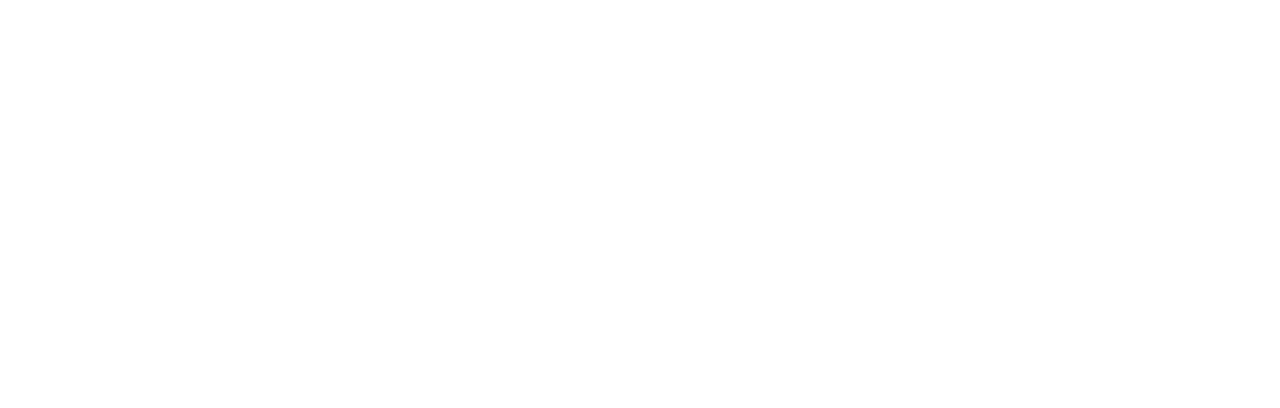
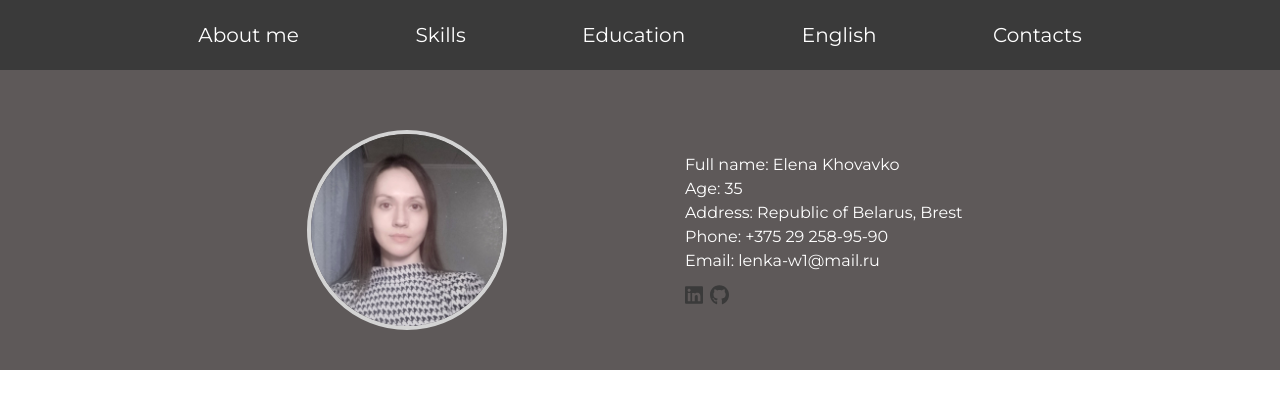
Before and after one commit to Lenka-W1/js-from-zero-to-hero-2023-cv, a plain HTML site: page js-from-zero-to-hero-2023-cv/src/index.html in a window 1280 px wide. Drawn offline with Linux system fonts and the light colour scheme.

Commit message:
feat: add header and contact block

```diff
--- a/js-from-zero-to-hero-2023-cv/src/index.html
+++ b/js-from-zero-to-hero-2023-cv/src/index.html
@@ -3,11 +3,65 @@
 <head>
     <meta charset="UTF-8">
     <meta http-equiv="X-UA-Compatible" content="IE=edge">
+    <script src="https://kit.fontawesome.com/d662ed476d.js" crossorigin="anonymous"></script>
     <meta name="viewport" content="width=device-width, initial-scale=1.0">
+    <link href="https://fonts.googleapis.com/css?family=Montserrat:300,regular,500,600,700,800,900" rel="stylesheet" />
     <link rel="stylesheet" href="style.css">
     <title>My CV</title>
 </head>
 <body>
-
+  <header class="header">
+    <div class="header-menu">
+      <nav class="menu-navigation">
+         <ul class="menu-list">
+           <li><a href="#about">About me</a></li>
+           <li><a href="#skills">Skills</a></li>
+           <li><a href="#education">Education</a></li>
+           <li><a href="#english">English</a></li>
+           <li><a href="#contacts">Contacts</a></li>
+         </ul>
+      </nav>
+      <div class="burger-menu-button">
+        <span></span>
+      </div>
+      <nav class="burger-menu">
+        <ul class="menu-item">
+          <li><a href="#about">About me</a></li>
+          <li><a href="#skills" class="links">Skills</a></li>
+          <li><a href="#education" class="links">Education</a></li>
+          <li><a href="#english" class="links">English</a></li>
+          <li><a href="#contacts" class="links">Contacts</a></li>
+        </ul>
+      </nav>
+    </div>
+  </header>
+  <main class="main">
+    <section class="contact-block-container">
+      <div class="contact-block">
+        <figure class="photo">
+          <img src="../assets/my_photo.jpg" alt="My photo">
+        </figure>
+        <div class="info-block">
+          <div class="contact-info-list">
+            <span>Full name: Elena Khovavko</span>
+            <span>Age: 35</span>
+            <span>Address: Republic of Belarus, Brest</span>
+            <span>Phone: +375 29 258-95-90</span>
+            <span>Email: lenka-w1@mail.ru</span>
+          </div>
+          <nav>
+            <ul class="icon-list">
+              <li>
+                <a href="https://www.linkedin.com/in/elena-khovavko/" class="icon linkedin"></a>
+              </li>
+              <li class="point">
+                <a href="https://github.com/Lenka-W1" class="icon githab"></a>
+              </li>
+            </ul>
+          </nav>
+        </div>
+      </div>
+    </section>
+  </main>
 </body>
 </html>
--- a/js-from-zero-to-hero-2023-cv/src/style.css
+++ b/js-from-zero-to-hero-2023-cv/src/style.css
@@ -0,0 +1,168 @@
+:root {
+  --white-text-color: #fff;
+  --bg-or-text-color: #3a3a3a;
+}
+
+* {
+  margin: 0;
+  padding: 0;
+  box-sizing: border-box;
+}
+
+html {
+  scroll-behavior: smooth;
+}
+
+body {
+  font-family: 'Montserrat', sans-serif;
+}
+
+.header {
+  height: 70px;
+  background-color: var(--bg-or-text-color);
+}
+
+.header-menu {
+  margin: 0 auto;
+  max-width: 1000px;
+  height: 100%;
+  background-color: inherit;
+}
+
+.menu-navigation {
+  width: 100%;
+  height: 100%;
+  display: flex;
+  align-items: center;
+}
+
+.menu-list {
+  width: 100%;
+  display: flex;
+  list-style: none;
+  justify-content: space-around;
+}
+
+.menu-list > li {
+  padding: 0 4px;
+}
+
+.menu-list > li a {
+  text-decoration: none;
+  color: var(--white-text-color);;
+  font-size: 20px;
+  transition: 0.5s;
+}
+
+.menu-list > li a:hover {
+  color: #5eeeee;
+}
+
+.burger-menu {
+  width: 350px;
+  height: 500px;
+  background: burlywood;
+  position: fixed;
+  padding-top: 90px;
+  top: 0;
+  left: -120%;
+  z-index: 5;
+  display: none;
+  justify-content: center;
+  transition: left 0.6s ease 0s;
+}
+
+.burger-menu.active {
+  left: 0;
+}
+
+.menu-item {
+  list-style: none;
+}
+
+.menu-item a {
+  font-style: normal;
+  font-weight: normal;
+  font-size: 22px;
+  line-height: 26px;
+  display: flex;
+  color: var(--white-text-color);
+  padding-bottom: 17px;
+}
+
+.contact-block-container {
+  background-color: #5e5959;
+}
+
+.contact-block {
+  margin: 0 auto;
+  min-height: 300px;
+  max-width: 1000px;
+  display: flex;
+  align-items: center;
+  justify-content: space-evenly;
+  flex-wrap: wrap;
+  padding-top: 20px;
+}
+
+.photo {
+  width: 200px;
+  height: 200px;
+  border-radius: 50%;
+  border: 4px solid lightgray;
+}
+
+.photo img {
+  width: 100%;
+  border-radius: 50%;
+}
+
+.info-block {
+  color: var(--white-text-color);
+}
+
+.info-block,
+.foto {
+  margin: 10px;
+}
+
+.contact-info-list {
+  display: flex;
+  flex-direction: column;
+}
+
+.contact-info-list span {
+  margin-bottom: 5px;
+}
+
+.icon-list {
+  list-style: none;
+  display: flex;
+  margin-top: 10px;
+}
+
+.linkedin {
+  background-image: url('../assets/linkedin.svg');
+  color: #3a3a3a;
+}
+
+.githab {
+  background-image: url('../assets/github.svg');
+}
+
+.icon {
+  display: block;
+  background-repeat: no-repeat;
+  width: 20px;
+  height: 20px;
+  transition: 0.5s;
+}
+
+.linkedin:hover,
+.githab:hover {
+  filter: invert(0%) sepia(6%) saturate(24%) hue-rotate(37deg) brightness(75%) contrast(100%)
+}
+
+.point {
+  margin-left: 5px;
+}
```
Also changed, not shown: js-from-zero-to-hero-2023-cv/assets/github.svg (added), js-from-zero-to-hero-2023-cv/assets/linkedin.svg (added), js-from-zero-to-hero-2023-cv/assets/my_photo.jpg (added).
